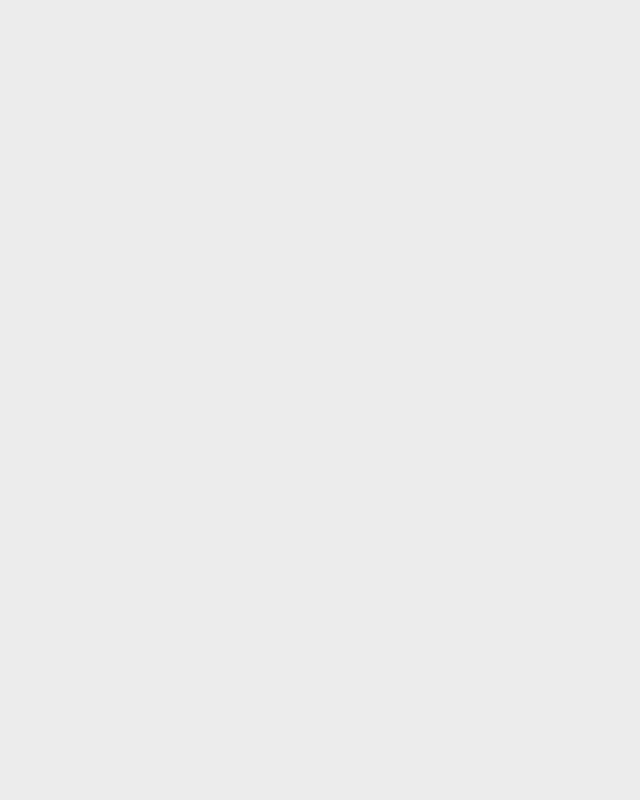
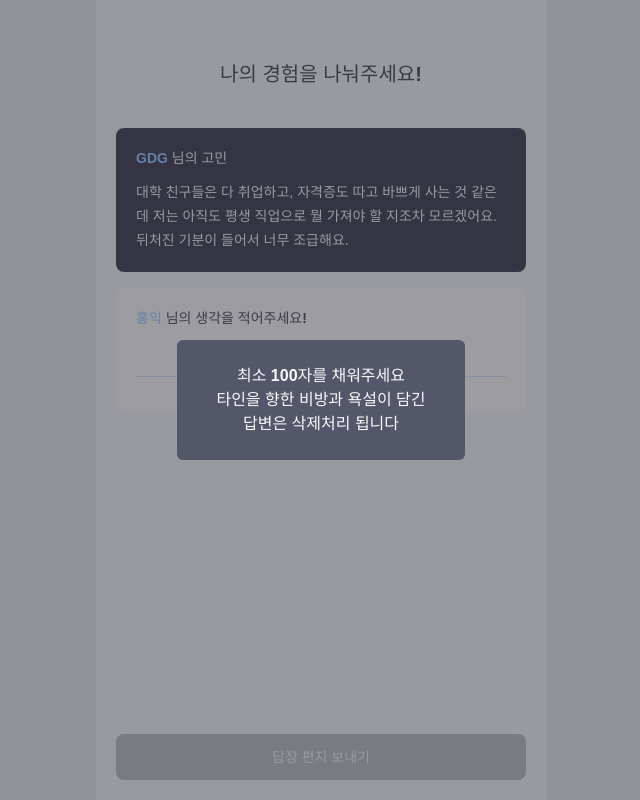
Before and after one commit to 2025-hajithon/2025-team01-POSTH-web, a React (Vite) app: page /response/write in a window 1280 px wide. Before the commit this address had no page. Shown: the whole page, without its empty margins (319-959 px from the left). Built offline with nearby package versions, Linux system fonts and the light colour scheme; a web font is replaced by a local one.

Commit message:
Feature: 답변 페이지 퍼블리싱 (#2)
* feat: 페이지 퍼블리싱

* feat: 질문 완료

* feat: 답변 전달

```diff
--- a/src/App.tsx
+++ b/src/App.tsx
@@ -3,6 +3,9 @@ import MainLayout from "@/layouts/main-layout";
 import HomePage from "@/pages/home-page";
 import QuestionPage from "@/pages/question-page";
 import QuestionSubmitPage from "@/pages/question-submit-page";
+import ResponsePage from "@/pages/response-page";
+import ResponseWritePage from "@/pages/response-write-page";
+import ResponseSubmitPage from "@/pages/response-submit-page";
 
 export default function App() {
   return (
@@ -11,6 +14,9 @@ export default function App() {
         <Route path="/" element={<HomePage />} />
         <Route path="/question" element={<QuestionPage />} />
         <Route path="/question/submit" element={<QuestionSubmitPage />} />
+        <Route path="/response" element={<ResponsePage />} />
+        <Route path="/response/write" element={<ResponseWritePage />} />
+        <Route path="/response/submit" element={<ResponseSubmitPage />} />
       </Routes>
     </MainLayout>
   );
--- /dev/null
+++ b/src/components/modal/response-modal.tsx
@@ -0,0 +1,24 @@
+const ResponseModal = ({
+  setIsModalOpen,
+}: {
+  setIsModalOpen: (isModalOpen: boolean) => void;
+}) => {
+  return (
+    <div
+      className="w-full h-full bg-black-500 bg-opacity-50 fixed top-0 left-0 z-50 flex items-center justify-center"
+      onClick={() => setIsModalOpen(false)}
+    >
+      <div className="w-72 px-5 py-6 bg-black-400 rounded-md inline-flex flex-col">
+        <div className="text-center justify-center text-white-100 text-s font-semibold ">
+          최소 100자를 채워주세요
+          <br />
+          타인을 향한 비방과 욕설이 담긴
+          <br />
+          답변은 삭제처리 됩니다
+        </div>
+      </div>
+    </div>
+  );
+};
+
+export default ResponseModal;
--- /dev/null
+++ b/src/pages/response-page.tsx
@@ -0,0 +1,78 @@
+import { useEffect, useRef, useState } from "react";
+import { useNavigate } from "react-router-dom";
+
+const ResponsePage = () => {
+  const message =
+    "대학 친구들은 다 취업하고, 자격증도 따고 바쁘게 사는 것 같은데 저는 아직도 평생 직업으로 뭘 가져야 할 지조차 모르겠어요. 뒤처진 기분이 들어서 너무 조급해요.";
+
+  const textRef = useRef<HTMLDivElement>(null);
+  const [lineCount, setLineCount] = useState(1); // 기본값
+
+  const navigate = useNavigate();
+
+  useEffect(() => {
+    if (!textRef.current) return;
+    const el = textRef.current;
+
+    const updateLines = () => {
+      const height = el.offsetHeight;
+      const lineHeight = parseFloat(getComputedStyle(el).lineHeight); // 예: 32px
+      const lines = Math.round(height / lineHeight);
+      setLineCount(lines);
+    };
+
+    updateLines(); // 초기
+    const resizeObserver = new ResizeObserver(updateLines);
+    resizeObserver.observe(el);
+
+    return () => resizeObserver.disconnect();
+  }, []);
+
+  return (
+    <div className="w-full h-screen bg-[#45455A] flex flex-col items-center justify-between font-suit px-6 py-10">
+      {/* 돌아가기 버튼 */}
+      <div className="w-full flex justify-center">
+        <div className="w-10 h-10 rounded-full bg-black bg-white-100 flex items-center justify-center">
+          <span className="text-white text-xl">↻</span>
+        </div>
+      </div>
+
+      {/* 편지 카드 */}
+      <div className="relative rotate-[-3deg] w-full max-w-xs bg-[#FFFEFB] p-5 rounded-md shadow-md">
+        {/* 줄 배경 */}
+        <div className="absolute inset-x-0 bottom-0 top-[56px] z-0 pointer-events-none flex flex-col justify-start px-2">
+          {Array.from({ length: lineCount }).map((_, idx) => (
+            <div
+              key={idx}
+              className="w-full border-b border-blue-200 opacity-50 h-8"
+            />
+          ))}
+        </div>
+
+        {/* 제목 */}
+        <div className="w-full text-center text-sm font-bold mb-5 z-10 relative">
+          <span className="text-blue-300">GDG</span>{" "}
+          <span className="text-zinc-700">님의 고민</span>
+        </div>
+
+        {/* 내용 */}
+        <div
+          ref={textRef}
+          className="z-10 relative text-zinc-700 text-sm font-medium leading-8 whitespace-pre-wrap"
+        >
+          {message}
+        </div>
+      </div>
+
+      {/* 버튼 */}
+      <button
+        className="w-full max-w-[280px] py-3 bg-blue-300 text-zinc-700 rounded-md font-semibold text-sm"
+        onClick={() => navigate("/response/write")}
+      >
+        이 고민에 답장 적기
+      </button>
+    </div>
+  );
+};
+
+export default ResponsePage;
--- /dev/null
+++ b/src/pages/response-submit-page.tsx
@@ -0,0 +1,38 @@
+import Airplane from "@/assets/airplane2.svg?react";
+import { useNavigate } from "react-router-dom";
+
+const ResponseSubmitPage = () => {
+  const navigate = useNavigate();
+
+  return (
+    <div className="w-full min-h-screen bg-gray-50 flex flex-col items-center justify-around font-suit p-5 gap-8">
+      <div className="w-full flex flex-col items-center justify-center gap-8">
+        {/* 상단 메시지 */}
+        <div>
+          <div className="w-full text-center text-2xl font-bold text-gray-700 leading-relaxed">
+            편지가 성공적으로 <br />
+            닿을 예정이예요{" "}
+          </div>
+
+          <div className="text-center text-m font-medium text-gray-500 leading-relaxed">
+            오늘 누군가에게 길이 되어주셨어요!{" "}
+          </div>
+        </div>
+        {/* 비행기 아이콘 */}
+        <div className="flex justify-center items-center">
+          <Airplane className="w-32" />
+        </div>
+      </div>
+
+      {/* 홈으로 돌아가기 버튼 (선택사항) */}
+      <button
+        className="w-full max-w-[240px] py-3 bg-black-500 text-white-100 rounded-lg hover:bg-blue-600 transition-colors"
+        onClick={() => navigate("/")}
+      >
+        홈으로
+      </button>
+    </div>
+  );
+};
+
+export default ResponseSubmitPage;
--- /dev/null
+++ b/src/pages/response-write-page.tsx
@@ -0,0 +1,103 @@
+import { useState, useRef, useEffect } from "react";
+import { useNavigate } from "react-router-dom";
+import ResponseModal from "@/components/modal/response-modal";
+
+const ResponseWritePage = () => {
+  const [value, setValue] = useState("");
+  const [lineCount, setLineCount] = useState(1);
+  const textareaRef = useRef<HTMLTextAreaElement>(null);
+  const navigate = useNavigate();
+  const [isModalOpen, setIsModalOpen] = useState(true);
+
+  const lineHeight = 32; // px, tailwind 기준 leading-8
+
+  const handleValue = (e: React.ChangeEvent<HTMLTextAreaElement>) => {
+    setValue(e.target.value);
+  };
+
+  // 동적 줄 수 계산 및 높이 자동 조절
+  useEffect(() => {
+    const textarea = textareaRef.current;
+    if (textarea) {
+      textarea.style.height = "auto"; // 초기화
+      textarea.style.height = `${textarea.scrollHeight}px`; // 내용 기반 높이
+      const lines = Math.floor(textarea.scrollHeight / lineHeight);
+      setLineCount(Math.max(1, lines));
+    }
+  }, [value]);
+
+  const handleSubmit = (e: React.FormEvent<HTMLFormElement>) => {
+    e.preventDefault();
+    navigate("/response/submit");
+  };
+
+  return (
+    <>
+      {isModalOpen && <ResponseModal setIsModalOpen={setIsModalOpen} />}
+      <form
+        onSubmit={handleSubmit}
+        className="w-full h-full bg-gray-50 flex flex-col items-center font-suit p-5 justify-between overflow-hidden"
+      >
+        <div className="w-full flex flex-col items-center">
+          <div className="text-black-500 text-xl font-bold my-10">
+            나의 경험을 나눠주세요!
+          </div>
+          <div className="w-full max-w-md flex flex-col gap-4">
+            {/* 질문 박스 */}
+            <div className="bg-[#2F2F3E] text-white rounded-lg p-5">
+              <div className="text-sm font-bold mb-3">
+                <span className="text-blue-300">GDG</span>{" "}
+                <span className="text-white-100">님의 고민</span>
+              </div>
+              <p className="text-sm font-medium leading-6 text-white-100">
+                대학 친구들은 다 취업하고, 자격증도 따고 바쁘게 사는 것 같은데
+                저는 아직도 평생 직업으로 뭘 가져야 할 지조차 모르겠어요. 뒤처진
+                기분이 들어서 너무 조급해요.
+              </p>
+            </div>
+
+            {/* 답변 입력 */}
+            <div className="bg-[#FFFEFB] rounded-lg p-5">
+              <div className="text-sm font-semibold text-black-500 mb-4">
+                <span className="text-blue-300">홍익</span> 님의 생각을
+                적어주세요!
+              </div>
+
+              <div className="relative">
+                <textarea
+                  ref={textareaRef}
+                  value={value}
+                  onChange={handleValue}
+                  className="w-full bg-transparent text-sm text-black-500 outline-none resize-none leading-8 relative z-10 py-1"
+                  rows={1} // 기본값 (auto height 사용)
+                  style={{ lineHeight: `${lineHeight}px`, overflow: "hidden" }}
+                />
+
+                {/* 줄 배경 */}
+                <div className="absolute inset-0 z-0 pointer-events-none flex flex-col justify-start">
+                  {Array.from({ length: lineCount }).map((_, i) => (
+                    <div
+                      key={i}
+                      className="w-full border-b border-blue-200 opacity-70 h-8 py-4"
+                    />
+                  ))}
+                </div>
+              </div>
+            </div>
+          </div>
+        </div>
+
+        {/* 전송 버튼 */}
+        <button
+          type="submit"
+          disabled={value.length === 0}
+          className="w-full max-w-md mt-4 py-3 bg-main-100 text-black-500 rounded-lg text-sm font-semibold disabled:bg-gray-200 disabled:text-white-100"
+        >
+          답장 편지 보내기
+        </button>
+      </form>
+    </>
+  );
+};
+
+export default ResponseWritePage;
--- a/tailwind.config.js
+++ b/tailwind.config.js
@@ -15,6 +15,7 @@ export default {
           500: "#3A3B49",
         },
         gray: {
+          50: "#F9F9F9",
           100: "#E6E6E6",
           200: "#BBBBBB",
           300: "#BABABA",
```
Also changed, not shown: src/assets/airplane2.svg (added).
